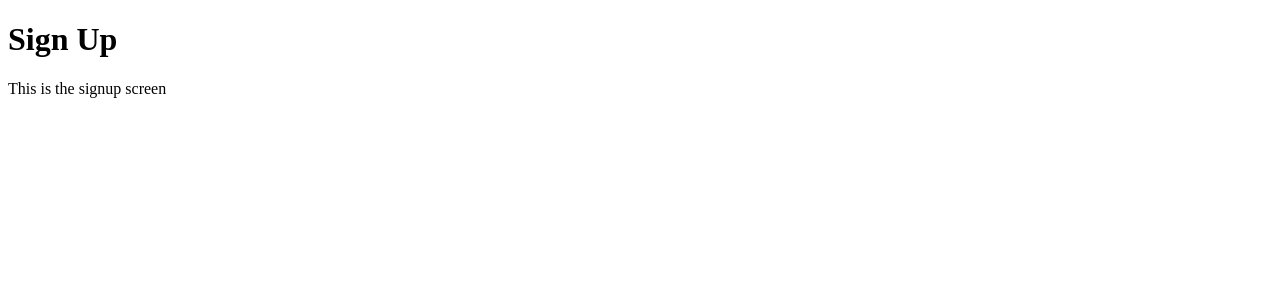
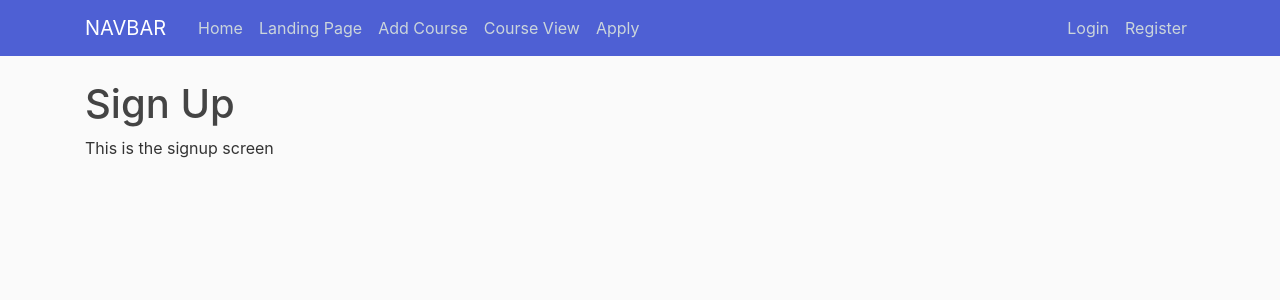
Before and after one commit to CSCI3356Spring2023/TeamBuzzBuzz, a Django app: page /signup/ in a window 1280 px wide. Shown: the top 300 px of the page. Run offline with Django 3.2, Linux system fonts and the light colour scheme; some libraries are stand-ins or nearby versions.

Commit message:
merging base.html

```diff
--- a/src/pages/views.py
+++ b/src/pages/views.py
@@ -4,10 +4,9 @@ from django.contrib.auth.models import User
 
 # Create your views here.
 def login_view(request, *args, **kwargs):
-	user = User.objects.get(email='abc@gmail.com')
 	# return HttpResponse('<h1>Hello World</h1>')
 	context = {
-		'email': user.email,
+		'email': "exampleemail@gmail.com",
 	}
 	return render(request, 'login.html', context)
 
--- /dev/null
+++ b/src/static/css/main.css
@@ -0,0 +1,34 @@
+body {
+  background: #fafafa;
+  color: #333333;
+  margin-top: 5rem;
+}
+
+h1,
+h2,
+h3,
+h4,
+h5,
+a h6 {
+  color: #444444;
+}
+
+ul {
+  margin: 0;
+}
+
+.bg-blue {
+  background-color: #4e60d4;
+}
+
+.site-header .navbar-nav .nav-link {
+  color: #cbd5db;
+}
+
+.site-header .navbar-nav .nav-link:hover {
+  color: #ffffff;
+}
+
+.site-header .navbar-nav .nav-link.active {
+  font-weight: 500;
+}
--- a/src/templates/base.html
+++ b/src/templates/base.html
@@ -1,11 +1,87 @@
-<!doctype html>
-<html>
-<head>
-		<title>TA SYSTEM</title>
-</head>
-<body>
-	{% block content %}
-	replace me
-	{% endblock %}
-	</body>
+{% load static %}
+<!DOCTYPE html>
+<html lang="en">
+  <head>
+    <meta charset="UTF-8" />
+    <meta http-equiv="X-UA-Compatible" content="IE=edge" />
+    <meta
+      name="viewport"
+      content="width=device-width, initial-scale=1.0, shrink-to-fit=no"
+    />
+
+    <!-- Bootstrap CSS Here -->
+    <link
+      rel="stylesheet"
+      href="https://cdn.jsdelivr.net/npm/bootstrap@4.0.0/dist/css/bootstrap.min.css"
+      integrity="sha384-Gn5384xqQ1aoWXA+058RXPxPg6fy4IWvTNh0E263XmFcJlSAwiGgFAW/dAiS6JXm"
+      crossorigin="anonymous"
+    />
+
+    <!-- Custom CSS -->
+    <link rel="stylesheet" type="text/css" href="{% static 'css/main.css' %}" />
+
+    {% if title %}
+    <title>Ta System - {{ title }}</title>
+    {% else %}
+    <title>Ta System</title>
+    {% endif %}
+  </head>
+  <body>
+    <header class="site-header">
+      <nav class="navbar navbar-expand-md navbar-dark bg-blue fixed-top">
+        <div class="container">
+          <a class="navbar-brand mr-4" href="/">NAVBAR</a>
+          <button
+            class="navbar-toggler"
+            type="button"
+            data-toggle="collapse"
+            data-target="#navbarToggle"
+            aria-controls="navbarToggle"
+            aria-expanded="false"
+            aria-label="Toggle navigation"
+          >
+            <span class="navbar-toggler-icon"></span>
+          </button>
+          <div class="collapse navbar-collapse" id="navbarToggle">
+            <div class="navbar-nav mr-auto">
+              <a class="nav-item nav-link" href="{% url 'login' %}">Home</a>
+              <a class="nav-item nav-link" href="{% url 'signup' %}"
+                >Landing Page</a
+              >
+              <a class="nav-item nav-link" href="{% url 'signup' %}"
+                >Add Course</a
+              >
+              <a class="nav-item nav-link" href="{% url 'signup' %}"
+                >Course View</a
+              >
+              <a class="nav-item nav-link" href="{% url 'signup' %}">Apply</a>
+            </div>
+            <!-- Navbar Right Side -->
+            <div class="navbar-nav">
+              <a class="nav-item nav-link" href="#">Login</a>
+              <a class="nav-item nav-link" href="#">Register</a>
+            </div>
+          </div>
+        </div>
+      </nav>
+    </header>
+    <main role="main" class="container">
+      <div class="">{% block content %}{% endblock %}</div>
+    </main>
+    <script
+      src="https://code.jquery.com/jquery-3.2.1.slim.min.js"
+      integrity="sha384-KJ3o2DKtIkvYIK3UENzmM7KCkRr/rE9/Qpg6aAZGJwFDMVNA/GpGFF93hXpG5KkN"
+      crossorigin="anonymous"
+    ></script>
+    <script
+      src="https://cdn.jsdelivr.net/npm/popper.js@1.12.9/dist/umd/popper.min.js"
+      integrity="sha384-ApNbgh9B+Y1QKtv3Rn7W3mgPxhU9K/ScQsAP7hUibX39j7fakFPskvXusvfa0b4Q"
+      crossorigin="anonymous"
+    ></script>
+    <script
+      src="https://cdn.jsdelivr.net/npm/bootstrap@4.0.0/dist/js/bootstrap.min.js"
+      integrity="sha384-JZR6Spejh4U02d8jOt6vLEHfe/JQGiRRSQQxSfFWpi1MquVdAyjUar5+76PVCmYl"
+      crossorigin="anonymous"
+    ></script>
+  </body>
 </html>
--- a/src/templates/login.html
+++ b/src/templates/login.html
@@ -1,7 +1,5 @@
-{% extends 'base.html' %}
-
-{% block content %}
+{% extends 'base.html' %} {% block content %}
 <h1>Login</h1>
 <p>This is the login screen</p>
 <p>Email is {{email}}</p>
-{% endblock %}
+{% endblock content %}
--- a/src/templates/signup.html
+++ b/src/templates/signup.html
@@ -1,6 +1,4 @@
-{% extends 'base.html' %}
-
-{% block content %}
+{% extends 'base.html' %} {% block content %}
 <h1>Sign Up</h1>
 <p>This is the signup screen</p>
-{% endblock %}
+{% endblock content %}
```
Also changed, not shown: src/pages/urls.py (added, +11 -0 lines).
